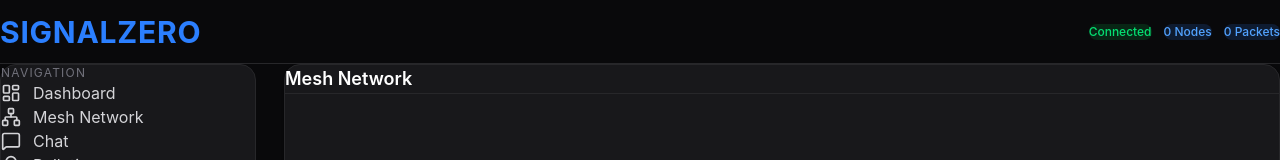
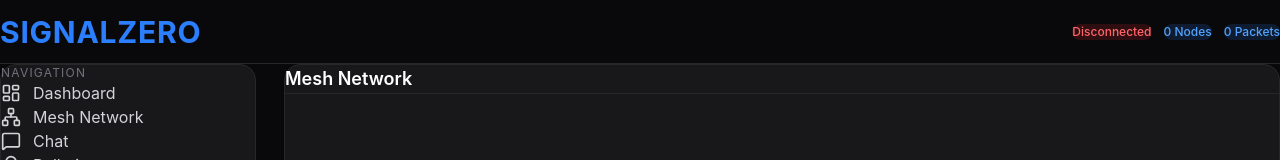
Before and after one commit to Saumyaketu/SignalZero, a React (Vite) app in the folder frontend/: page / in a window 1280 px wide. Shown: the top 160 px of the page. Built offline with nearby package versions, Linux system fonts and the light colour scheme; no server answers.

Commit message:
feat: Integrated frontend with Socket.IO and live network state

```diff
--- a/frontend/src/App.tsx
+++ b/frontend/src/App.tsx
@@ -1,6 +1,9 @@
 import DashboardLayout from "./layouts/DashboardLayout";
+import { useNetwork } from "./features/network/hooks/useNetwork";
 
 function App() {
+  useNetwork();
+
   return <DashboardLayout />;
 }
 
--- a/frontend/src/components/layout/FooterStats.tsx
+++ b/frontend/src/components/layout/FooterStats.tsx
@@ -1,9 +1,13 @@
 import StatCard from "../ui/StatCard";
 
+import { useNetworkStore } from "../../store/networkStore";
+
 function FooterStats() {
+  const { nodes } = useNetworkStore();
+
   return (
     <div className="grid grid-cols-2 gap-4">
-      <StatCard title="Nodes" value="0" />
+      <StatCard title="Nodes" value={nodes.length} />
 
       <StatCard title="Queue" value="0" />
 
--- a/frontend/src/components/layout/Topbar.tsx
+++ b/frontend/src/components/layout/Topbar.tsx
@@ -1,18 +1,22 @@
 import Badge from "../ui/Badge";
+import { useNetworkStore } from "../../store/networkStore";
 
 function Topbar() {
+  const { connected, nodes } = useNetworkStore();
+
   return (
     <header className="h-16 px-8 border-b border-zinc-800 bg-zinc-950 flex items-center justify-between">
-      <div>
-        <h1 className="text-3xl font-bold tracking-wide text-blue-500">
-          SIGNALZERO
-        </h1>
-      </div>
+      <h1 className="text-3xl font-bold tracking-wide text-blue-500">
+        SIGNALZERO
+      </h1>
 
-      <div className="flex items-center gap-3">
-        <Badge text="Connected" color="green" />
+      <div className="flex gap-3">
+        <Badge
+          text={connected ? "Connected" : "Disconnected"}
+          color={connected ? "green" : "red"}
+        />
 
-        <Badge text="0 Nodes" />
+        <Badge text={`${nodes.length} Nodes`} />
 
         <Badge text="0 Packets" />
       </div>
--- /dev/null
+++ b/frontend/src/features/network/hooks/useNetwork.ts
@@ -0,0 +1,29 @@
+import { useEffect } from "react";
+import { socket } from "../../../lib/socket";
+import { useNetworkStore } from "../../../store/networkStore";
+
+export function useNetwork() {
+  const { setConnected, setNodes } = useNetworkStore();
+
+  useEffect(() => {
+    socket.connect();
+
+    socket.on("connect", () => {
+      setConnected(true);
+    });
+
+    socket.on("disconnect", () => {
+      setConnected(false);
+    });
+
+    socket.on("network:update", (nodes) => {
+      setNodes(nodes);
+    });
+
+    return () => {
+      socket.off("connect");
+      socket.off("disconnect");
+      socket.off("network:update");
+    };
+  }, []);
+}
--- /dev/null
+++ b/frontend/src/lib/socket.ts
@@ -0,0 +1,6 @@
+import { io } from "socket.io-client";
+
+export const socket = io("http://localhost:5000", {
+  transports: ["websocket"],
+  autoConnect: false,
+});
--- /dev/null
+++ b/frontend/src/store/networkStore.ts
@@ -0,0 +1,28 @@
+import { create } from "zustand";
+
+interface NetworkNode {
+  nodeId: string;
+  socketId: string;
+  username: string;
+}
+
+interface NetworkStore {
+  connected: boolean;
+  nodes: NetworkNode[];
+  setConnected: (value: boolean) => void;
+  setNodes: (nodes: NetworkNode[]) => void;
+}
+
+export const useNetworkStore = create<NetworkStore>((set) => ({
+  connected: false,
+  nodes: [],
+  setConnected: (value) =>
+    set({
+      connected: value,
+    }),
+
+  setNodes: (nodes) =>
+    set({
+      nodes,
+    }),
+}));
```
